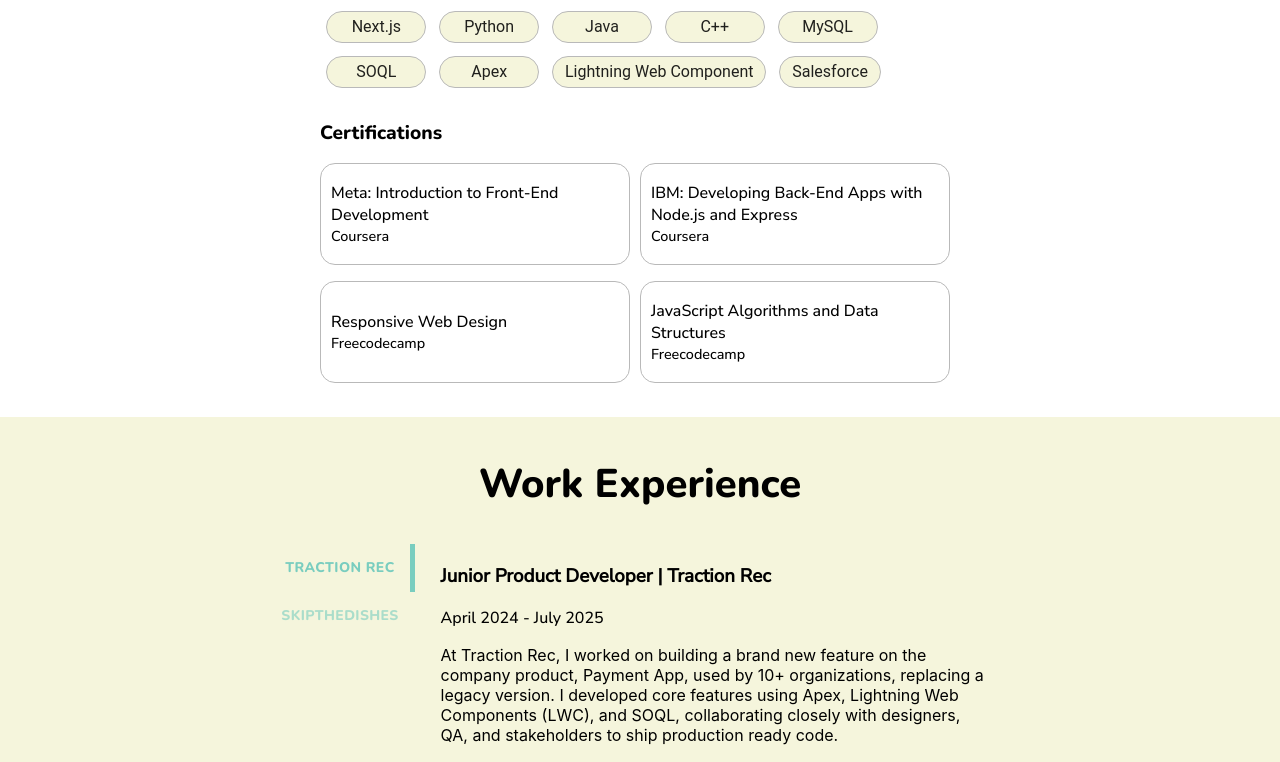
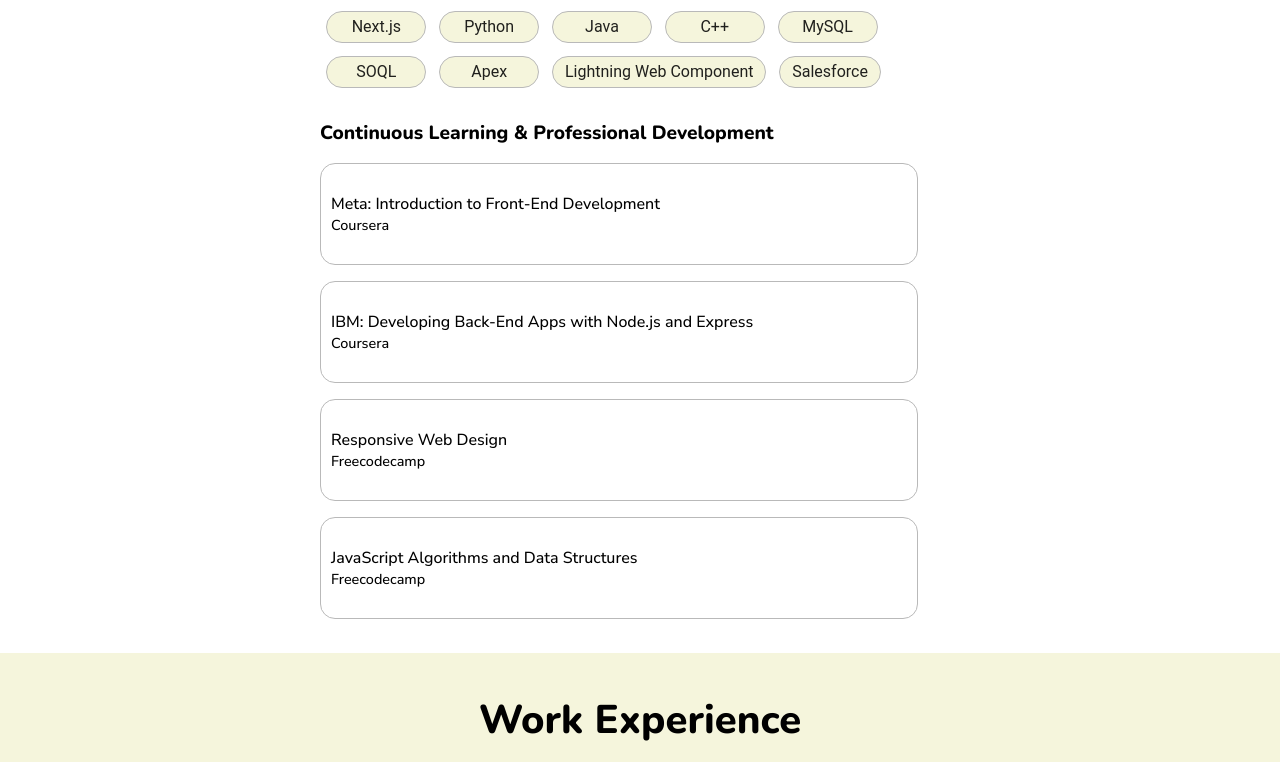
Before and after one commit to EddieSKim/Portfolio, a React (Create React App) app in the folder portfolio/: page / in a window 1280 px wide. Shown: the part 1530-2292 px from the top of the page. Built offline with nearby package versions, Linux system fonts and the light colour scheme.

Commit message:
changing grid

```diff
--- a/portfolio/src/components/about/About.js
+++ b/portfolio/src/components/about/About.js
@@ -114,7 +114,7 @@
                         initial="hidden"
                         animate={mainControls}
                         transition={{ duration: 0.5, delay: 0.5 }}>
-                        <h4 className={styles.skillsTitle}>Certifications</h4>
+                        <h4 className={styles.skillsTitle}>Continuous Learning & Professional Development</h4>
                         <Grid
                             alignItems="center"
                             justifyContent="center"
@@ -124,7 +124,7 @@
                             {
                                 certificateList.map((certificate, index) => {
                                     return (
-                                        <Grid key={index} xs={12} sm={12} md={6} lg={6} xl={3}>
+                                        <Grid key={index} xs={16} sm={16} md={16} lg={16} xl={4}>
                                             <Certificates props={certificate} />
                                         </Grid>
                                     );
```
